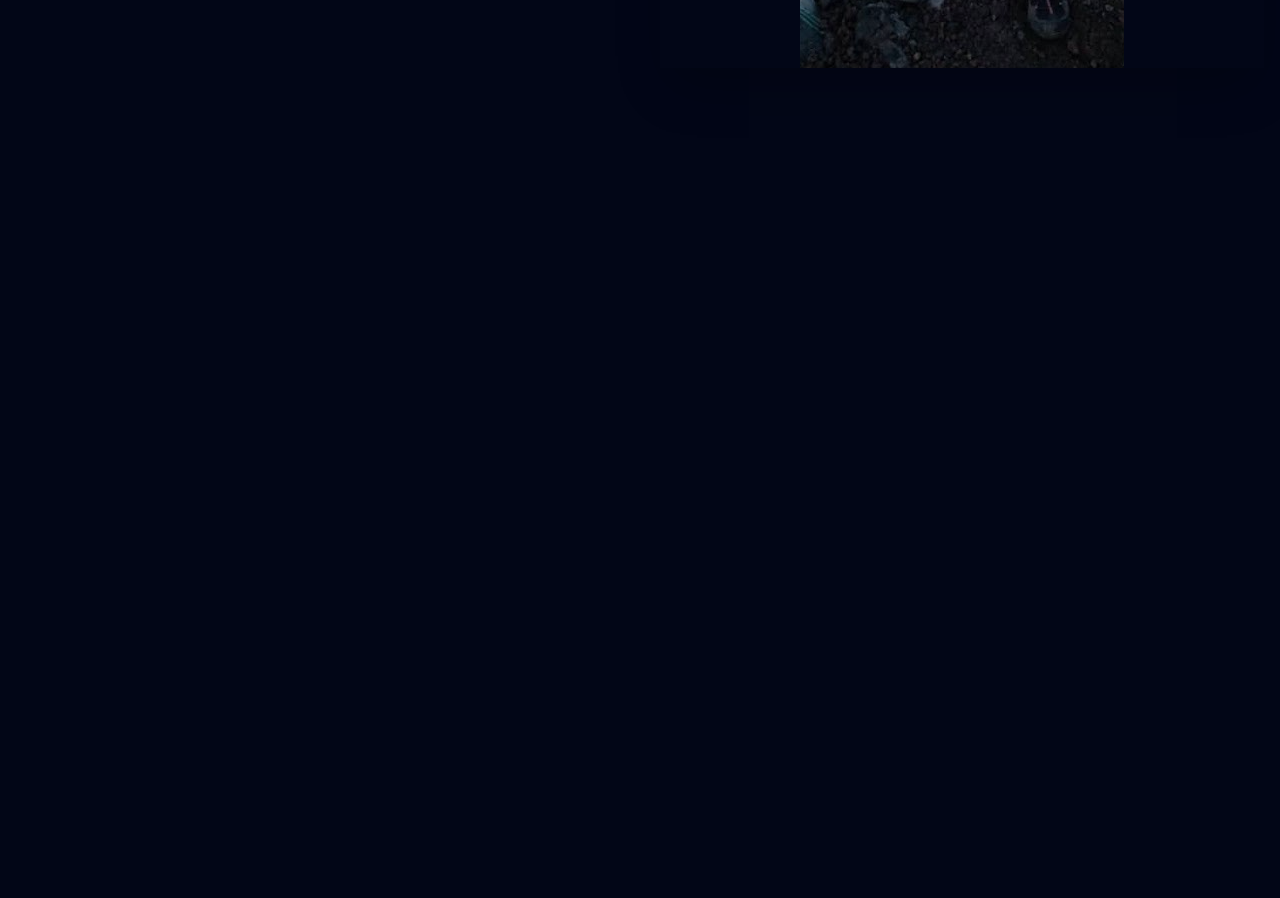
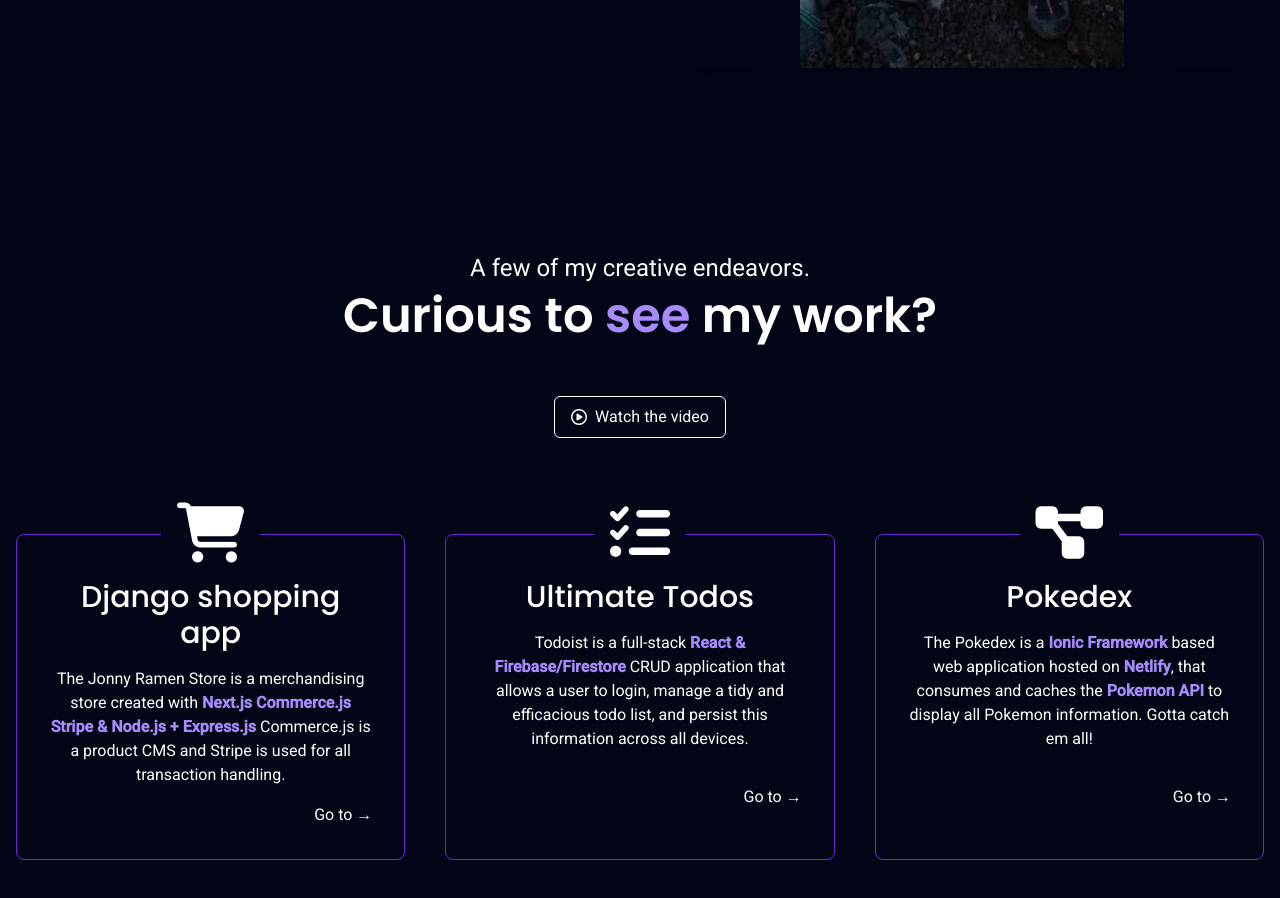
Before and after one commit to jonathanpperry/awesome-portfolio-sveltekit, a SvelteKit app: page / in a window 1280 px wide. Shown: the part 840-1738 px from the top of the page. Before the commit the page ends 980 px from the top, so only its background shows below. Built offline with nearby package versions, Linux system fonts and the light colour scheme.

Commit message:
Create and build projects section

```diff
--- a/src/components/Main.svelte
+++ b/src/components/Main.svelte
@@ -1,4 +1,11 @@
 <script>
+  import Step from "./Step.svelte";
+
+  let steps = [
+    { name: "Django shopping app", icon: "fa-solid fa-cart-shopping" },
+    { name: "Ultimate Todos", icon: "fa-solid fa-list-check" },
+    { name: "Pokedex", icon: "fa-solid fa-diagram-project" },
+  ];
 </script>
 
 <main class="flex flex-col flex-1 p-4">
@@ -38,4 +45,52 @@
       />
     </div>
   </section>
+  <section id="projects" class="py-20 lg:py-32 flex flex-col gap-24">
+    <div class="flex flex-col gap-2 text-center">
+      <h6 class="text-lg sm:text-lg md:text-2xl">
+        A few of my creative endeavors.
+      </h6>
+      <h3 class="font-semibold text-3xl sm:text-4xl md:text-5xl">
+        Curious to <span class="poppins text-violet-400">see</span> my work?
+      </h3>
+    </div>
+    <a
+      href="https://www.youtube.com/watch?v=dQw4w9WgXcQ"
+      target="_blank"
+      class="mx-auto px-4 py-2 rounded-md border border-solid border-white flex items-center gap-2 -mb-4 sm:-mb-0 -mt-10 hover:border-violet-700 duration-200"
+    >
+      <i class="fa-regular fa-circle-play" />
+      <p>Watch the video</p>
+    </a>
+
+    <div class="grid grid-cols-1 lg:grid-cols-3 gap-12 lg:gap-10">
+      <Step step={steps[0]}>
+        <p>
+          The Jonny Ramen Store is a merchandising store created with
+          <strong class="text-violet-400"
+            >Next.js Commerce.js Stripe & Node.js + Express.js</strong
+          >
+          Commerce.js is a product CMS and Stripe is used for all transaction handling.
+        </p>
+      </Step>
+      <Step step={steps[1]}>
+        <p>
+          Todoist is a full-stack
+          <strong class="text-violet-400">React & Firebase/Firestore</strong> CRUD
+          application that allows a user to login, manage a tidy and efficacious
+          todo list, and persist this information across all devices.
+        </p>
+      </Step>
+      <Step step={steps[2]}>
+        <p>
+          The Pokedex is a
+          <strong class="text-violet-400">Ionic Framework</strong> based web
+          application hosted on
+          <strong class="text-violet-400">Netlify</strong>, that consumes and
+          caches the <strong class="text-violet-400">Pokemon API</strong> to display
+          all Pokemon information. Gotta catch em all!
+        </p>
+      </Step>
+    </div>
+  </section>
 </main>
--- a/src/components/Step.svelte
+++ b/src/components/Step.svelte
@@ -0,0 +1,25 @@
+<script>
+  export let step;
+</script>
+
+<a
+  href={step.href}
+  target="_blank"
+  class="p-4 sm:p-6 md:p-8 flex flex-col gap-4 rounded-lg border border-solid border-violet-700 text-center group cursor-pointer hover:border-violet-400 duration-200"
+>
+  <div
+    class="bg-slate-950 grid place-items-center px-4 text-5xl md:text-6xl -mt-10 sm:-mt-12 md:-mt-14 lg:-mt-16 mx-auto duration-200"
+  >
+    <i class={step.icon} />
+  </div>
+
+  <h3 class="font-medium text-xl sm:text-2xl md:text-3xl">{step.name}</h3>
+  <slot />
+  <div class="flex-1 flex justify-between gap-4 items-center">
+    <div
+      class="ml-auto cursor-pointer hover:text-slate-950 duration-200 relative after:absolute after:top-0 after:h-0 after:right-full after:w-full after:h-full after:bg-white after:duration-200 hover:after:translate-x-full after:z-[-1] overflow-hidden"
+    >
+      <p class="relative z-4">Go to &rarr;</p>
+    </div>
+  </div>
+</a>
```
